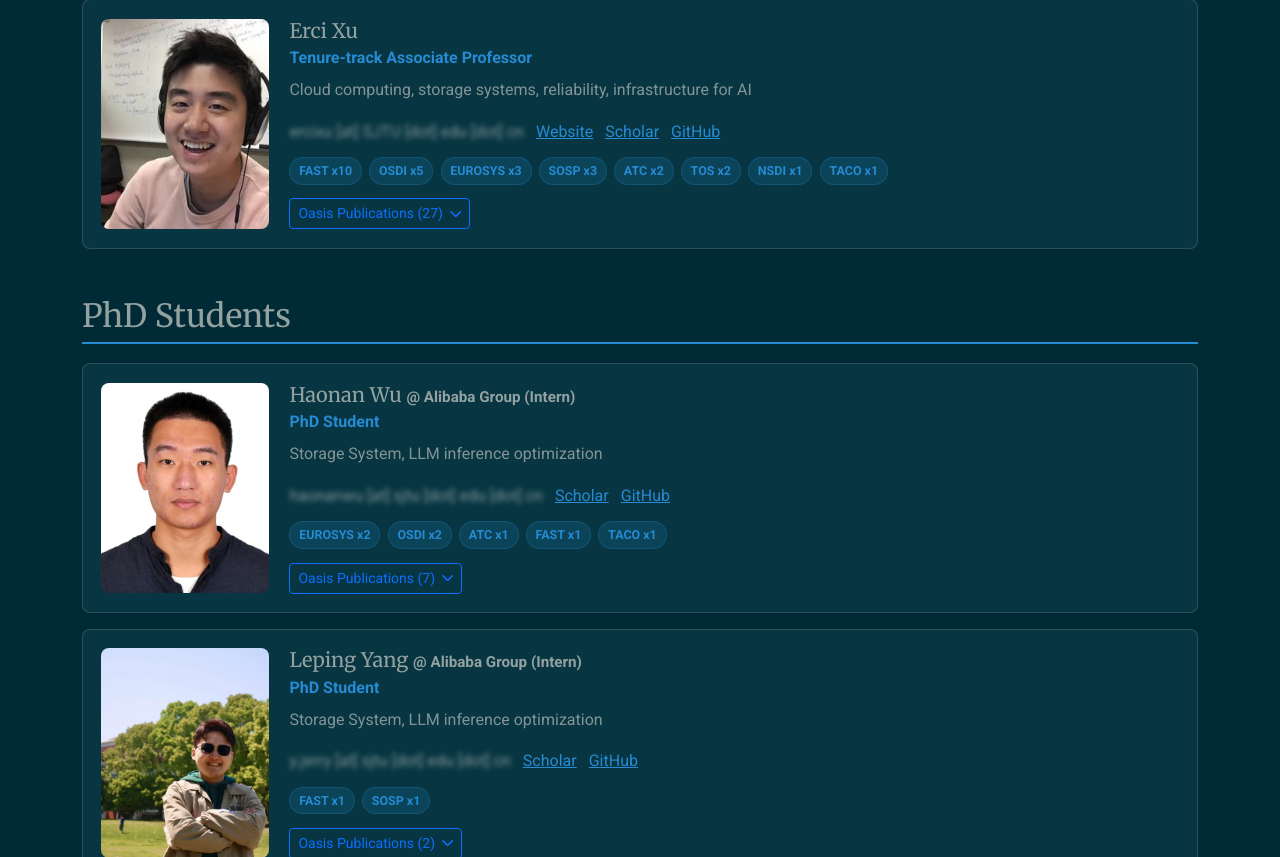
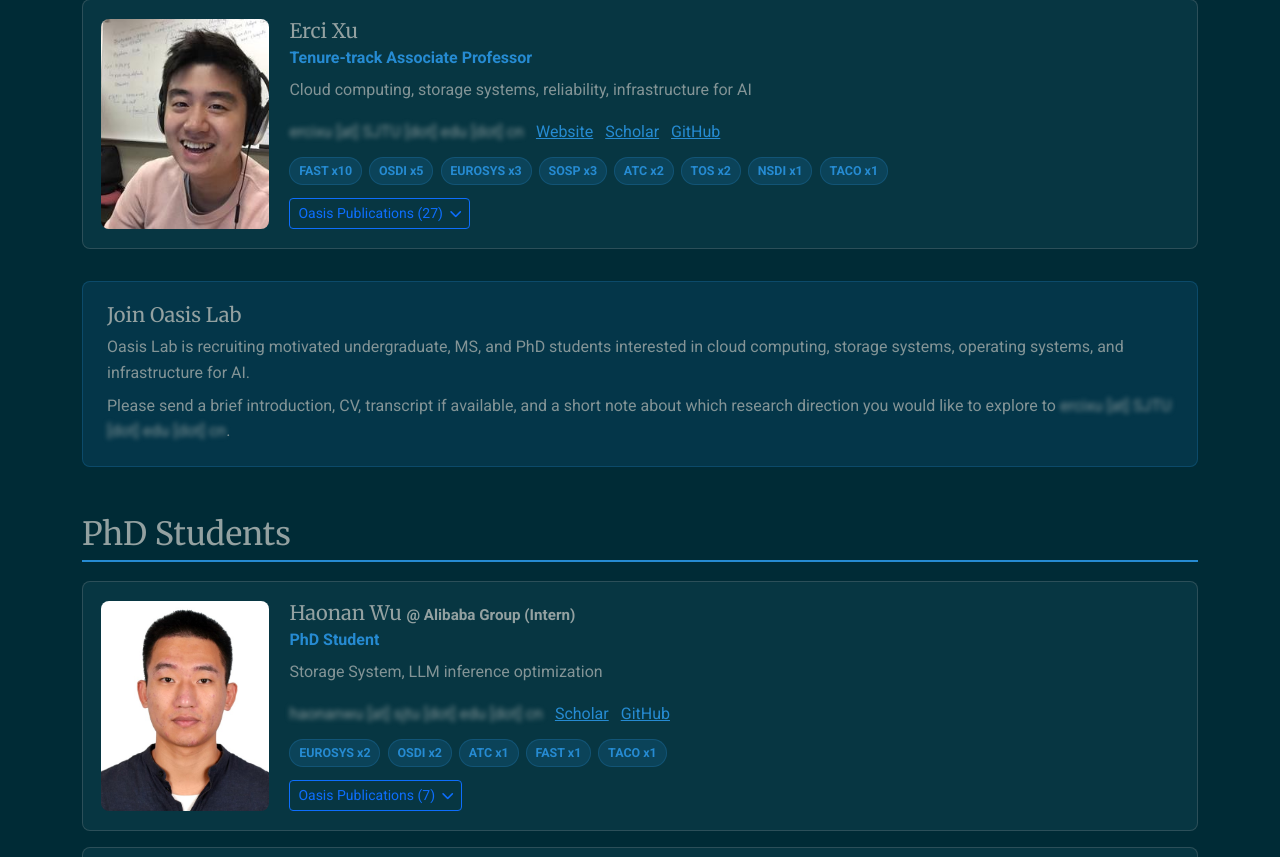
Before and after one commit to oasis-sjtu/oasis-sjtu.github.io, a Flask app: page /people/ in a window 1280 px wide. Shown: the part 439-1296 px from the top of the page. Run offline with Flask 3, Linux system fonts and the light colour scheme; some libraries are stand-ins or nearby versions.

Commit message:
Move recruiting callout to people page

```diff
--- a/static/style.css
+++ b/static/style.css
@@ -212,6 +212,28 @@ h3 {
     border-bottom: 2px solid #268bd2;
     margin-bottom: 1.2rem;
     padding-bottom: 0.45rem;
+}
+
+.people-join-callout {
+    background: rgba(38, 139, 210, 0.08);
+    border: 1px solid rgba(38, 139, 210, 0.18);
+    border-radius: 8px;
+    margin: -1rem 0 3rem;
+    padding: 1.35rem 1.5rem;
+}
+
+.people-join-callout h2 {
+    color: #268bd2;
+    font-size: 1.25rem;
+    margin-bottom: 0.45rem;
+}
+
+.people-join-callout p {
+    margin-bottom: 0.45rem;
+}
+
+.people-join-callout p:last-child {
+    margin-bottom: 0;
 }
 
 .people-grid {
@@ -528,6 +550,11 @@ body.dark-theme .person-publication-summary span {
     border-color: rgba(38, 139, 210, 0.24);
 }
 
+body.dark-theme .people-join-callout {
+    background: rgba(38, 139, 210, 0.12);
+    border-color: rgba(38, 139, 210, 0.24);
+}
+
 body.dark-theme .oasis-author {
     background: rgba(38, 139, 210, 0.18);
     color: #5fb3e8;
--- a/templates/people.html
+++ b/templates/people.html
@@ -90,6 +90,19 @@
                 {% endfor %}
             </div>
         </div>
+        {% if loop.first %}
+        <div class="people-join-callout">
+            <h2>Join Oasis Lab</h2>
+            <p>
+                Oasis Lab is recruiting motivated undergraduate, MS, and PhD students interested in cloud computing,
+                storage systems, operating systems, and infrastructure for AI.
+            </p>
+            <p>
+                Please send a brief introduction, CV, transcript if available, and a short note about which research direction
+                you would like to explore to <span class="blur-text">{{ pi_email_display }}</span>.
+            </p>
+        </div>
+        {% endif %}
         {% endfor %}
     </div>
 </section>
```
Also changed, not shown: templates/index.html (+0 -27 lines).
